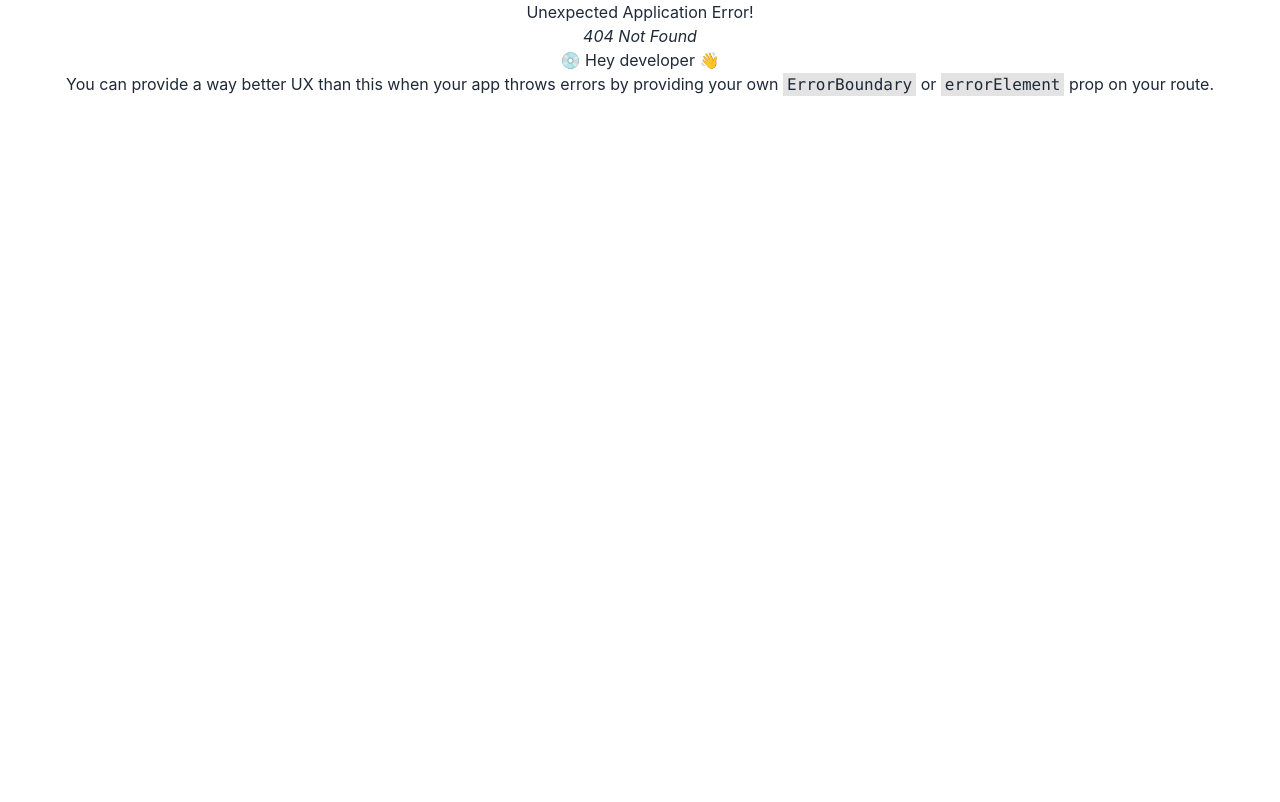
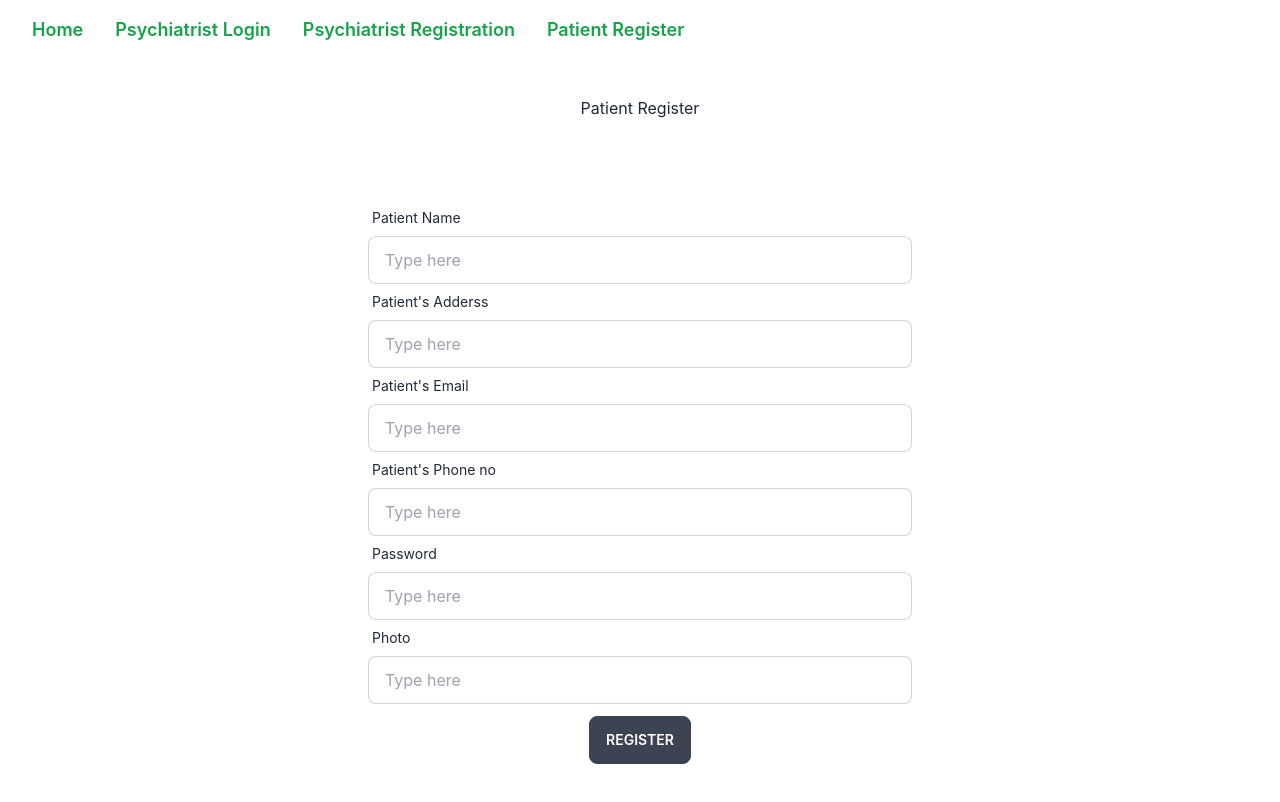
Before and after one commit to nishatroyhana011/patient-register, a React (Create React App) app: page /pregister in a window 1280 px wide. Before the commit this address had no page. Shown: the top 802 px of the page. Built offline with nearby package versions, Linux system fonts and the light colour scheme.

Commit message:
hospital details shown in website

```diff
--- /dev/null
+++ b/src/components/DoctorCard.js
@@ -0,0 +1,28 @@
+import React, { useEffect, useState } from 'react';
+
+const DoctorCard = ({doctor}) => {
+   const [pcount, setPcount] = useState([])
+    const {_id, psychiatristName} = doctor;
+
+    useEffect(()=>{
+        fetch(`http://localhost:5000/patient?psychiatristId=${_id}`)
+            .then(res => res.json())
+            .then(data => {
+                 console.log(data)
+               setPcount(data)
+            })
+            .catch(err=>{
+            console.log(err)})
+    }, [])
+
+
+    return (
+        <div className='p-3 shadow-md'>
+            <p>Id: {_id}</p>
+            <p>Name: {psychiatristName}</p>
+            <p>{pcount}</p>
+        </div>
+    );
+};
+
+export default DoctorCard;
--- a/src/components/Hospital.js
+++ b/src/components/Hospital.js
@@ -1,8 +1,26 @@
 import React from 'react';
+import { useLoaderData } from 'react-router-dom';
+import DoctorCard from './DoctorCard';
 
 const Hospital = () => {
+    const hospitalDetail = useLoaderData();
+    const {hospitalName, doctorsArray, patientArray}= hospitalDetail;
     return (
         <div>
+            <p className='text-green-600 font-semibold text-xl my-10'>{hospitalName?.name}</p>
+            <div className='grid grid-cols-1 md:grid-cols-2 w-8/12 mx-auto'>
+                <div className='text-start mx-5'>
+                    <p className='text-green-600 my-4'>At a glance:</p>
+                    <p>Total Psychiatrists: {doctorsArray?.length}</p>
+                    <p>Total patients: {patientArray?.length}</p>
+                </div>
+                <div className='text-start mx-5'>
+                    <p className='text-green-600 my-4'>Psychiatrist details:</p>
+                    {
+                        doctorsArray.map(doctor=> <DoctorCard key={doctor._id} doctor={doctor}></DoctorCard>)
+                    }
+                </div>
+            </div>
 
         </div>
     );
--- a/src/components/Navbar.js
+++ b/src/components/Navbar.js
@@ -1,20 +1,26 @@
-import React from 'react';
+import React, { useContext } from 'react';
 import { Link } from 'react-router-dom';
+import { userContext } from '../Provider/UserProvider';
 
 const Navbar = () => {
+    const {psychiatrist  } = useContext(userContext)
 
     return (
         <div>
             <header className="p-4 dark:bg-gray-800 dark:text-gray-100">
                 <div className="container flex h-16 mx-auto">
 
-                        <Link className='mx-6 text-green-600 text-lg font-semibold' to='/'>Home</Link>
-
-                        <Link className='mx-6 text-green-600 text-lg font-semibold' to='/preg'>Patient Register</Link>
-
-                        <Link className='mx-6 text-green-600 text-lg font-semibold' to='/login'>Psychiatrist  Login</Link>
-
-                        <Link className='mx-6 text-green-600 text-lg font-semibold' to='/register'>Psychiatrist Registration</Link>
+                        <Link className='mx-4 text-green-600 text-lg font-semibold' to='/'>Home</Link>
+                        <Link className='mx-4 text-green-600 text-lg font-semibold' to='/login'>Psychiatrist  Login</Link>
+                        <Link className='mx-4 text-green-600 text-lg font-semibold' to='/register'>Psychiatrist Registration</Link>
+                        <Link className='mx-4 text-green-600 text-lg font-semibold' to='/pregister'>Patient Register</Link>
+                        {/* {
+                            psychiatrist?.email? <>
+                            <Link className='mx-6 text-green-600 text-lg font-semibold' to='/pregister'>Patient Register</Link>
+                            </> : <>
+                            <p></p>
+                            </>
+                        } */}
 
                 </div>
 
--- a/src/components/PatientReg.js
+++ b/src/components/PatientReg.js
@@ -1,12 +1,94 @@
-import React from 'react';
+import React, { useContext } from 'react';
+import { userContext } from '../Provider/UserProvider';
 
 const PatientReg = () => {
+    const {psychiatrist} = useContext(userContext)
+    const {hospital, _id} = psychiatrist;
 
+    const handlePatientRegister = event => {
+        event.preventDefault();
+        const form = event.target;
+        const name = form.patientName.value;
+        const adderss = form.adderss.value;
+        const email = form.email.value;
+        const phone = form.phone.value;
+        const password = form.password.value;
+        const photo = form.photo.value;
+
+        const patient = {
+            patientName : name,
+            adderss,
+            email,
+            phone,
+            password,
+            photo,
+            hospital,
+            psychiatristId: _id
+        }
+        fetch('http://localhost:5000/patient', {
+            method: 'POST',
+            headers: {
+                'content-type': 'application/json'
+            },
+            body: JSON.stringify(patient)
+        })
+        .then(res=>res.json())
+        .then(data=>{
+            console.log(data)
+            if (data.acknowledged) {
+                alert('Patient added!')
+            }
+            form.reset();
+        })
+    }
 
     return (
         <div>
+        <p>Patient Register</p>
 
-        </div>
+        <form onSubmit={handlePatientRegister} className='w-1/2 p-12 pt-20 mx-auto'>
+            <div className="form-control w-full ">
+                <label className="label">
+                    <span className="label-text">Patient Name</span>
+                </label>
+                <input type="text" name='patientName' placeholder="Type here" className="input input-bordered w-full" required/>
+            </div>
+            <div className="form-control w-full ">
+                <label className="label">
+                    <span className="label-text">Patient's Adderss</span>
+                </label>
+                <input type="text" name='adderss' placeholder="Type here" className="input input-bordered w-full" required/>
+            </div>
+            <div className="form-control w-full ">
+                <label className="label">
+                    <span className="label-text">Patient's Email</span>
+                </label>
+                <input type="email" name='email' placeholder="Type here" className="input input-bordered w-full" required/>
+            </div>
+            <div className="form-control w-full ">
+                <label className="label">
+                    <span className="label-text">Patient's Phone no</span>
+                </label>
+                <input type="phone" name='phone' placeholder="Type here" className="input input-bordered w-full" />
+            </div>
+            <div className="form-control w-full ">
+                <label className="label">
+                    <span className="label-text">Password</span>
+                </label>
+                <input type="password" name='password' placeholder="Type here" className="input input-bordered w-full" required/>
+            </div>
+            <div className="form-control w-full ">
+                <label className="label">
+                    <span className="label-text">Photo</span>
+                </label>
+                <input type="text" name='photo' placeholder="Type here" className="input input-bordered w-full" required/>
+            </div>
+
+            <div>
+                <button className='btn my-3' type='submit'> Register </button>
+            </div>
+        </form>
+    </div>
     );
 };
 
--- a/src/components/Register.js
+++ b/src/components/Register.js
@@ -36,7 +36,7 @@ const Register = () => {
         .then(res=>res.json())
         .then(data=>{
             if (data.acknowledged) {
-                alert('added!')
+                alert('Please Login Now!')
             }
             form.reset();
         })
--- a/src/components/Sidebar.js
+++ /dev/null
@@ -1,11 +0,0 @@
-import React from 'react';
-
-const Sidebar = () => {
-    return (
-        <div>
-            <p>lists</p>
-        </div>
-    );
-};
-
-export default Sidebar;
--- a/src/router/Router.js
+++ b/src/router/Router.js
@@ -30,7 +30,7 @@ const router = createBrowserRouter([
                 element:<Register></Register>
             },
             {
-                path:'/preg',
+                path:'/pregister',
                 element:<PatientReg></PatientReg>
             }
         ]
```
